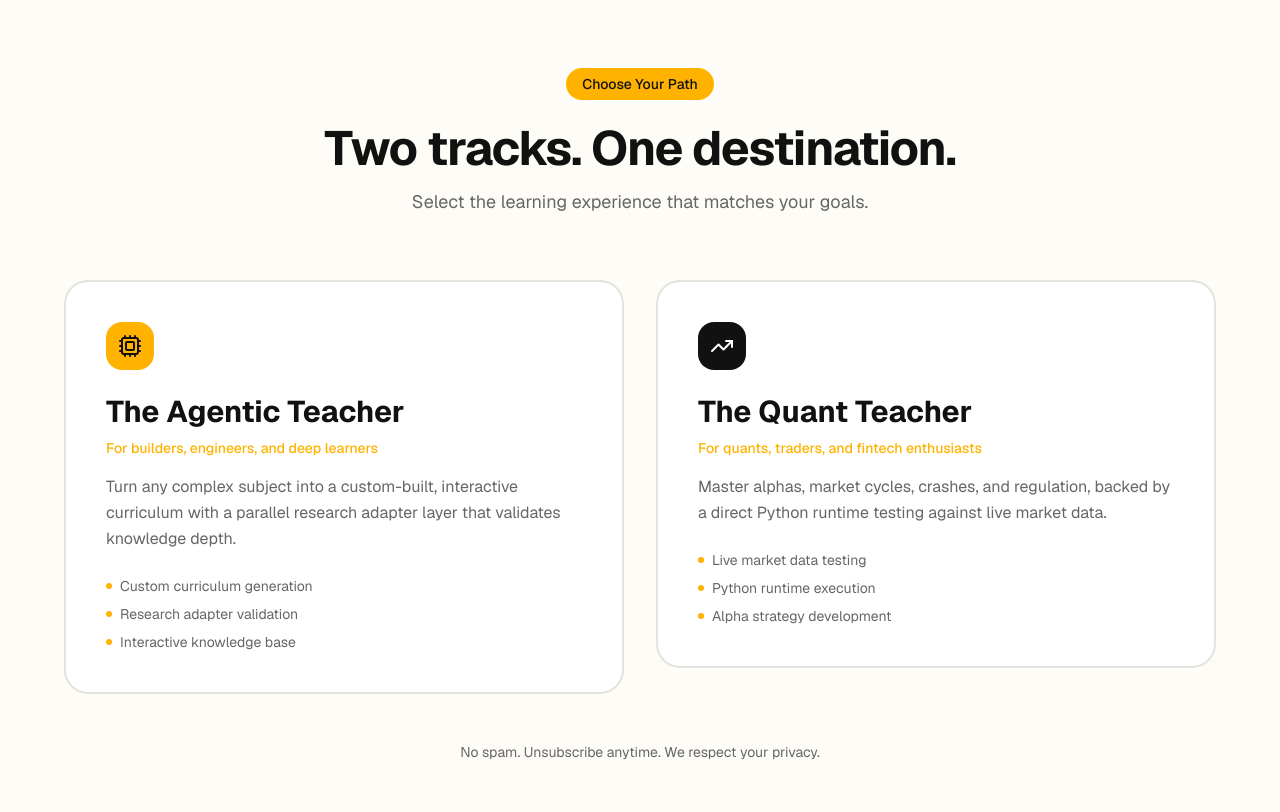
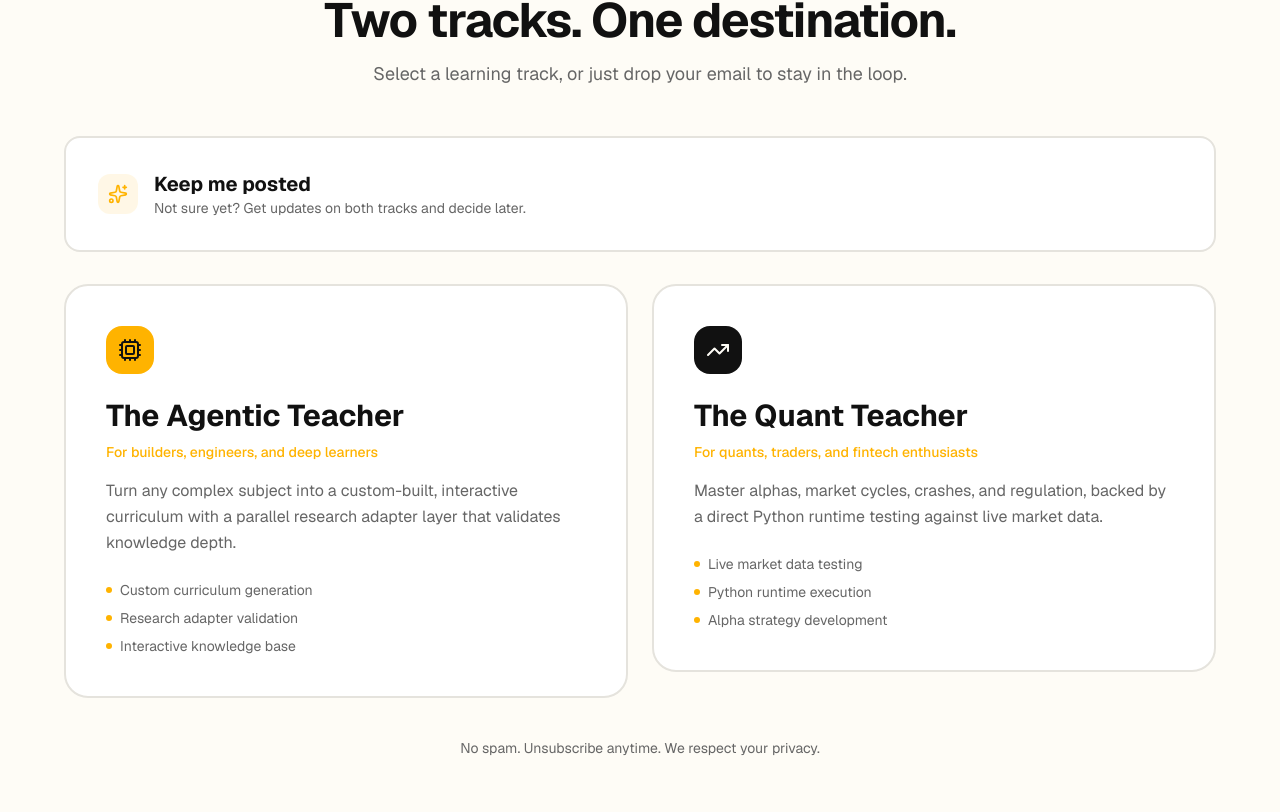
Before and after one commit to KaanEnt/QuantBot-Site, a Next.js app: page / in a window 1280 px wide. Shown: the part 1008-1820 px from the top of the page. Built offline with nearby package versions, Linux system fonts and the light colour scheme.

Commit message:
feat: update header link, add general track option, adjust track selector styling
Co-authored-by: Kaan <109605081+KaanEnt@users.noreply.github.com>

```diff
--- a/components/header.tsx
+++ b/components/header.tsx
@@ -29,7 +29,7 @@ export function Header() {
             How it works
           </Link>
           <Link
-            href="#waitlist"
+            href="#tracks"
             className="text-muted-foreground hover:text-foreground transition-colors text-sm font-medium"
           >
             Waitlist
--- a/components/hero.tsx
+++ b/components/hero.tsx
@@ -9,7 +9,7 @@ export function Hero() {
   };
 
   return (
-    <section className="relative px-6 lg:px-12 pt-32 pb-24 lg:pt-40 lg:pb-32">
+    <section className="relative px-6 lg:px-12 pt-24 pb-16 lg:pt-28 lg:pb-20">
       <div className="max-w-6xl mx-auto">
         <motion.div
           initial={{ opacity: 0, y: 20 }}
--- a/components/track-selector.tsx
+++ b/components/track-selector.tsx
@@ -6,13 +6,12 @@ import {
   ArrowRight,
   Check,
   Loader2,
-  BookOpen,
-  Code,
   Cpu,
   TrendingUp,
+  Sparkles,
 } from "lucide-react";
 
-type Track = "agentic-teacher" | "quant-teacher" | null;
+type Track = "agentic-teacher" | "quant-teacher" | "general" | null;
 type FormState = "idle" | "loading" | "success" | "error";
 
 const tracks = {
@@ -22,7 +21,7 @@ const tracks = {
     description:
       "Turn any complex subject into a custom-built, interactive curriculum with a parallel research adapter layer that validates knowledge depth.",
     icon: Cpu,
-    color: "bg-accent",
+    accent: true,
     features: [
       "Custom curriculum generation",
       "Research adapter validation",
@@ -35,7 +34,7 @@ const tracks = {
     description:
       "Master alphas, market cycles, crashes, and regulation, backed by a direct Python runtime testing against live market data.",
     icon: TrendingUp,
-    color: "bg-foreground",
+    accent: false,
     features: [
       "Live market data testing",
       "Python runtime execution",
@@ -74,14 +73,22 @@ export function TrackSelector() {
     setErrorMessage("");
   };
 
+  const selectTrack = (track: Track) => {
+    if (state !== "success") {
+      setSelectedTrack(selectedTrack === track ? null : track);
+      setState("idle");
+      setErrorMessage("");
+    }
+  };
+
   return (
-    <section id="tracks" className="px-6 lg:px-12 py-24 lg:py-32">
+    <section id="tracks" className="px-6 lg:px-12 py-16 lg:py-24">
       <div className="max-w-6xl mx-auto">
         <motion.div
           initial={{ opacity: 0, y: 20 }}
           whileInView={{ opacity: 1, y: 0 }}
           viewport={{ once: true }}
-          className="text-center mb-16"
+          className="text-center mb-12"
         >
           <span className="inline-flex items-center px-4 py-1.5 rounded-full bg-accent text-accent-foreground text-sm font-medium mb-6">
             Choose Your Path
@@ -90,11 +97,160 @@ export function TrackSelector() {
             Two tracks. One destination.
           </h2>
           <p className="mt-4 text-lg text-muted-foreground max-w-xl mx-auto">
-            Select the learning experience that matches your goals.
+            Select a learning track, or just drop your email to stay in the loop.
           </p>
         </motion.div>
 
-        <div className="grid md:grid-cols-2 gap-6 lg:gap-8">
+        {/* General Interest Option */}
+        <motion.div
+          initial={{ opacity: 0, y: 20 }}
+          whileInView={{ opacity: 1, y: 0 }}
+          viewport={{ once: true }}
+          className="mb-8"
+        >
+          <motion.button
+            onClick={() => selectTrack("general")}
+            whileHover={{ scale: state !== "success" ? 1.01 : 1 }}
+            whileTap={{ scale: state !== "success" ? 0.99 : 1 }}
+            className={`w-full text-left p-6 lg:p-8 rounded-2xl border-2 transition-all duration-300 ${
+              selectedTrack === "general"
+                ? "border-accent bg-accent/5 shadow-lg"
+                : "border-border bg-card hover:border-accent/50 hover:shadow-md"
+            }`}
+          >
+            <div className="flex items-center justify-between">
+              <div className="flex items-center gap-4">
+                <div className="p-2.5 rounded-xl bg-accent/10 text-accent">
+                  <Sparkles className="w-5 h-5" />
+                </div>
+                <div>
+                  <h3 className="text-lg lg:text-xl font-bold text-foreground">
+                    Keep me posted
+                  </h3>
+                  <p className="text-sm text-muted-foreground">
+                    Not sure yet? Get updates on both tracks and decide later.
+                  </p>
+                </div>
+              </div>
+              <motion.div
+                initial={false}
+                animate={{
+                  scale: selectedTrack === "general" ? 1 : 0,
+                  opacity: selectedTrack === "general" ? 1 : 0,
+                }}
+                className="p-2 rounded-full bg-accent"
+              >
+                <Check className="w-4 h-4 text-accent-foreground" />
+              </motion.div>
+            </div>
+
+            {/* Email form for general */}
+            <AnimatePresence>
+              {selectedTrack === "general" && (
+                <motion.div
+                  initial={{ height: 0, opacity: 0 }}
+                  animate={{ height: "auto", opacity: 1 }}
+                  exit={{ height: 0, opacity: 0 }}
+                  transition={{ duration: 0.3 }}
+                  className="overflow-hidden"
+                  onClick={(e) => e.stopPropagation()}
+                >
+                  <div className="pt-6 mt-6 border-t border-border">
+                    <form onSubmit={handleSubmit}>
+                      <div className="flex flex-col sm:flex-row gap-3">
+                        <input
+                          type="email"
+                          value={email}
+                          onChange={(e) => {
+                            setEmail(e.target.value);
+                            if (state === "error") setState("idle");
+                          }}
+                          placeholder="Enter your email"
+                          disabled={state === "loading" || state === "success"}
+                          className="flex-1 px-5 py-3.5 text-base bg-background border-2 border-border rounded-xl text-foreground placeholder:text-muted-foreground focus:outline-none focus:border-accent focus:ring-4 focus:ring-accent/10 transition-all disabled:opacity-50 disabled:cursor-not-allowed"
+                        />
+                        <motion.button
+                          type="submit"
+                          disabled={state === "loading" || state === "success"}
+                          whileHover={{ scale: state === "idle" ? 1.02 : 1 }}
+                          whileTap={{ scale: state === "idle" ? 0.98 : 1 }}
+                          className="group inline-flex items-center justify-center gap-2 px-6 py-3.5 rounded-xl font-medium text-base bg-accent text-accent-foreground hover:bg-accent/90 transition-all disabled:cursor-not-allowed whitespace-nowrap"
+                        >
+                          <AnimatePresence mode="wait">
+                            {state === "loading" && (
+                              <motion.span
+                                key="loading"
+                                initial={{ opacity: 0 }}
+                                animate={{ opacity: 1 }}
+                                exit={{ opacity: 0 }}
+                                className="flex items-center gap-2"
+                              >
+                                <Loader2 className="w-5 h-5 animate-spin" />
+                                Joining...
+                              </motion.span>
+                            )}
+                            {state === "success" && (
+                              <motion.span
+                                key="success"
+                                initial={{ opacity: 0, scale: 0.8 }}
+                                animate={{ opacity: 1, scale: 1 }}
+                                exit={{ opacity: 0 }}
+                                className="flex items-center gap-2"
+                              >
+                                <Check className="w-5 h-5" />
+                                You&apos;re in!
+                              </motion.span>
+                            )}
+                            {(state === "idle" || state === "error") && (
+                              <motion.span
+                                key="idle"
+                                initial={{ opacity: 0 }}
+                                animate={{ opacity: 1 }}
+                                exit={{ opacity: 0 }}
+                                className="flex items-center gap-2"
+                              >
+                                Join waitlist
+                                <ArrowRight className="w-5 h-5 transition-transform group-hover:translate-x-1" />
+                              </motion.span>
+                            )}
+                          </AnimatePresence>
+                        </motion.button>
+                      </div>
+
+                      <AnimatePresence>
+                        {state === "error" && (
+                          <motion.p
+                            initial={{ opacity: 0, y: -10 }}
+                            animate={{ opacity: 1, y: 0 }}
+                            exit={{ opacity: 0, y: -10 }}
+                            className="mt-3 text-sm text-red-600"
+                          >
+                            {errorMessage}
+                          </motion.p>
+                        )}
+                        {state === "success" && (
+                          <motion.div
+                            initial={{ opacity: 0, y: -10 }}
+                            animate={{ opacity: 1, y: 0 }}
+                            exit={{ opacity: 0, y: -10 }}
+                            className="mt-3"
+                          >
+                            <p className="text-sm text-green-600">
+                              Thanks for joining! We&apos;ll keep you posted on both tracks.
+                            </p>
+                          </motion.div>
+                        )}
+                      </AnimatePresence>
+                    </form>
+                  </div>
+                </motion.div>
+              )}
+            </AnimatePresence>
+          </motion.button>
+        </motion.div>
+
+        {/* Track Options */}
+        <div className="grid md:grid-cols-2 gap-6">
           {(Object.keys(tracks) as Array<keyof typeof tracks>).map(
             (trackKey, index) => {
               const track = tracks[trackKey];
@@ -111,13 +267,7 @@ export function TrackSelector() {
                   className="relative"
                 >
                   <motion.button
-                    onClick={() => {
-                      if (state !== "success") {
-                        setSelectedTrack(isSelected ? null : trackKey);
-                        setState("idle");
-                        setErrorMessage("");
-                      }
-                    }}
+                    onClick={() => selectTrack(trackKey)}
                     whileHover={{ scale: state !== "success" ? 1.02 : 1 }}
                     whileTap={{ scale: state !== "success" ? 0.98 : 1 }}
                     className={`w-full text-left p-8 lg:p-10 rounded-3xl border-2 transition-all duration-300 ${
@@ -129,7 +279,7 @@ export function TrackSelector() {
                     <div className="flex items-start justify-between mb-6">
                       <div
                         className={`p-3 rounded-2xl ${
-                          trackKey === "agentic-teacher"
+                          track.accent
                             ? "bg-accent text-accent-foreground"
                             : "bg-foreground text-background"
                         }`}
@@ -209,7 +359,7 @@ export function TrackSelector() {
                                     scale: state === "idle" ? 0.98 : 1,
                                   }}
                                   className={`group w-full inline-flex items-center justify-center gap-2 px-6 py-4 rounded-xl font-medium text-base transition-all disabled:cursor-not-allowed ${
-                                    trackKey === "agentic-teacher"
+                                    track.accent
                                       ? "bg-accent text-accent-foreground hover:bg-accent/90"
                                       : "bg-foreground text-background hover:bg-foreground/90"
                                   }`}
@@ -303,7 +453,7 @@ export function TrackSelector() {
           whileInView={{ opacity: 1 }}
           viewport={{ once: true }}
           transition={{ delay: 0.3 }}
-          className="mt-12 text-center text-sm text-muted-foreground"
+          className="mt-10 text-center text-sm text-muted-foreground"
         >
           No spam. Unsubscribe anytime. We respect your privacy.
         </motion.p>
```
